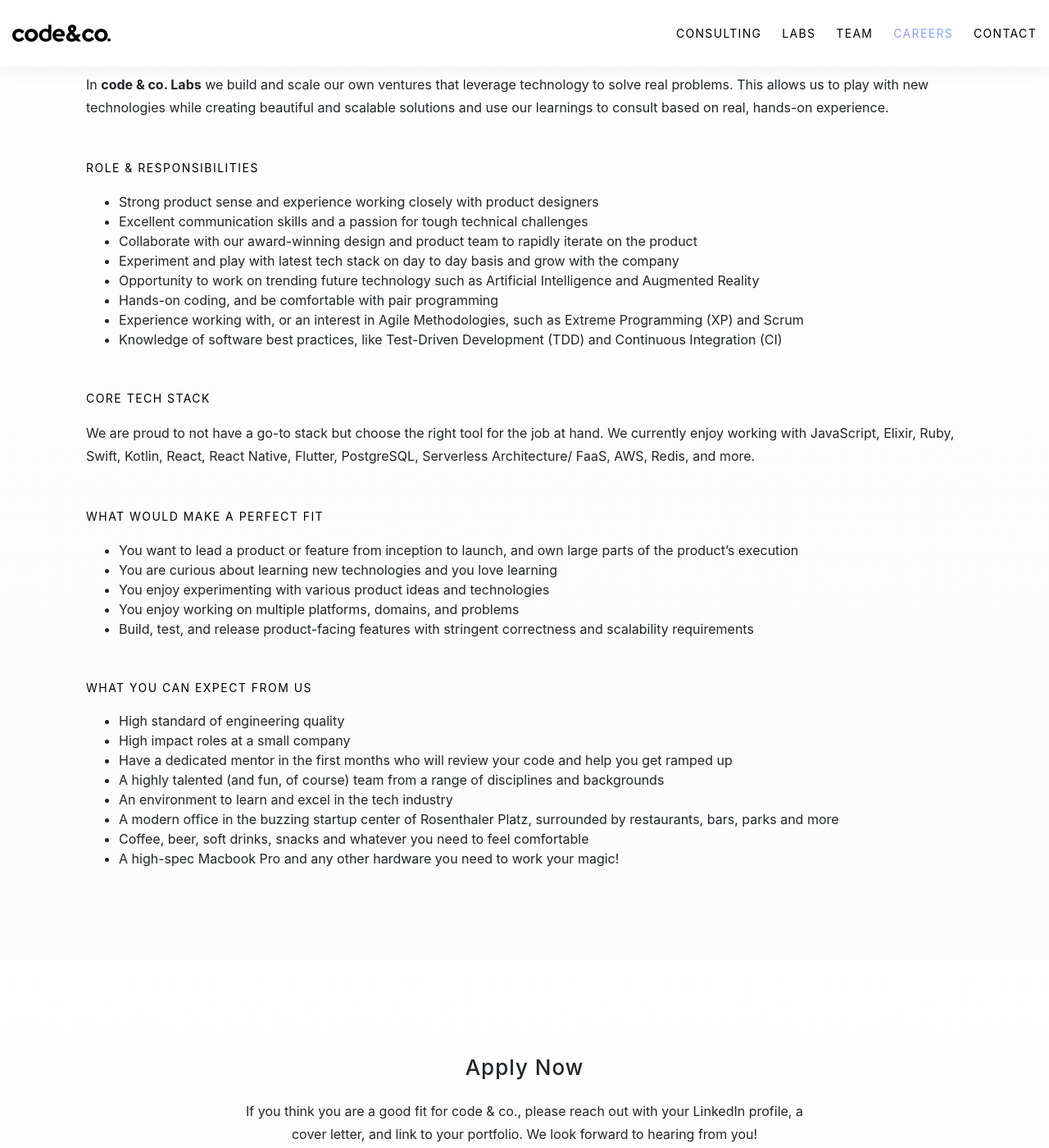
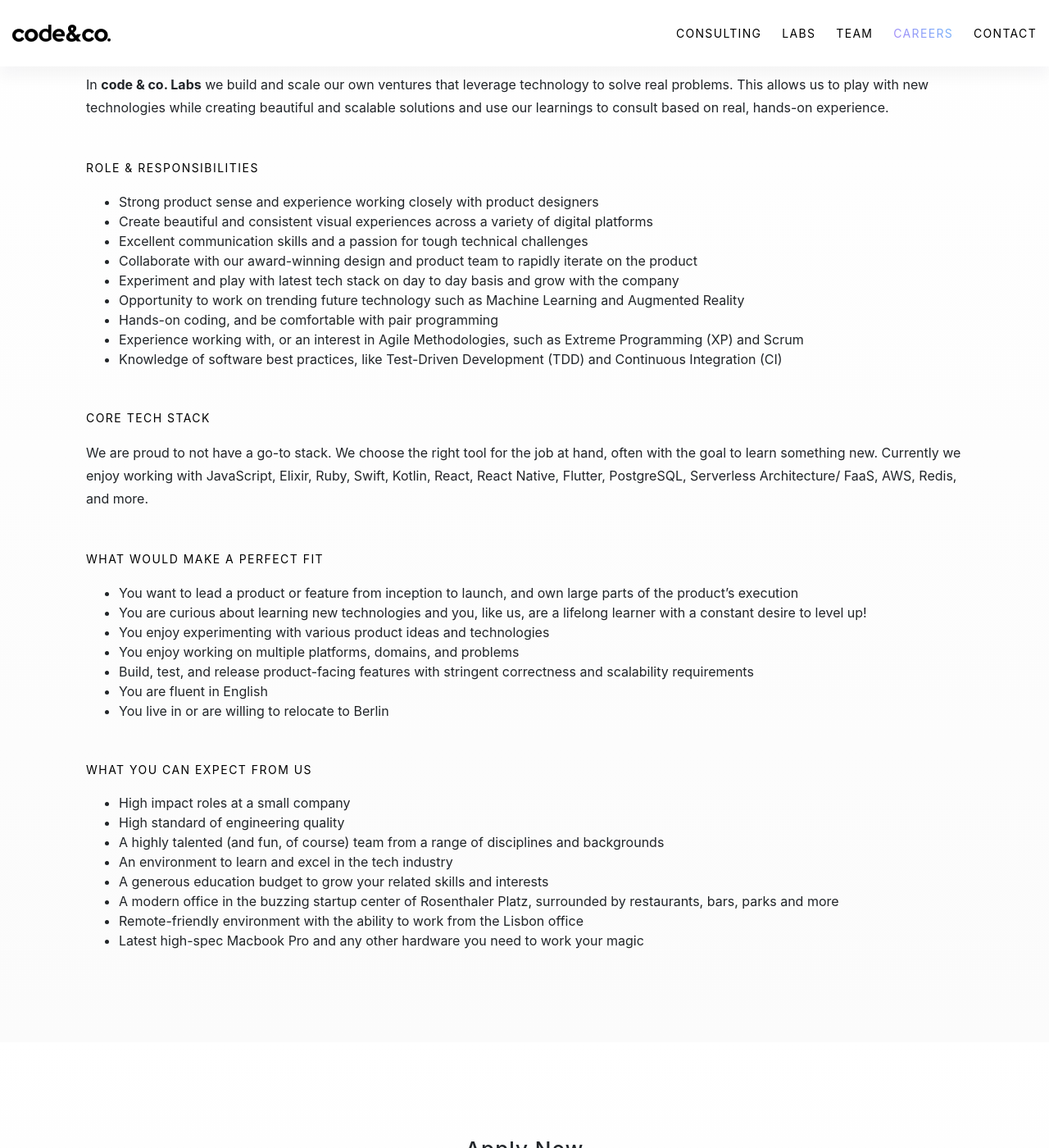
Before and after one commit to code-and-co/codeandcodotcom, a Jekyll site: the page built from _posts/2018-05-10-BERLIN-software-engineer.markdown, in a window 1280 px wide and 1400 px high, scrolled down 833 px. Shown: the whole window at 82% size. Built offline with Jekyll 4.4.1, drawn with Linux system fonts in a browser that asks for light colours; some of the changed text lies outside the part shown.

Commit message:
added lisbon job posts

```diff
--- a/_posts/2018-05-12-entrepreneur-in-residence-future-ceo-fiesta-one.markdown
+++ b/_posts/2018-05-07-BERLIN-entrepreneur-in-residence-future-ceo-fiesta-one.markdown
@@ -4,7 +4,7 @@ permalink: /careers/:title/
 title: 'Entrepreneur in Residence & Founding CEO | Fiesta One | Careers at code & co. Labs'
 description: "We are looking for an exceptional, ambitious and entpreneurial Co-Founder and CEO to lead and grow our venture Fiesta One, a premium white-label festival app platform."
 
-job_title: 'Fiesta One: Entrepreneur in Residence & Founding CEO'
+job_title: 'BERLIN: Fiesta One: Entrepreneur in Residence & Founding CEO'
 subtitle: 'We are looking for an exceptional, ambitious and entpreneurial Co-Founder and CEO to lead and grow our venture Fiesta One, a premium white-label festival app platform.'
 apply_callout: "If you think you are a good fit for code & co., please reach out with your LinkedIn profile, a cover letter, and an example of your work that you're proud of. We look forward to hearing from you!"
 ---
--- a/_posts/2018-05-07-venture-development.markdown
+++ b/_posts/2018-05-07-BERLIN-venture-development.markdown
@@ -4,7 +4,7 @@ permalink: /careers/:title/
 title: 'Careers at code & co. Labs | Venture Development Intern'
 description: "Joining code & co. Labs as Venture Development Intern is a unique opportunity for entrepreneurs. You will help us build a new venture from scratch. You will work hand in hand with our software engineering, UX & product teams to help turn an idea into a product, and a product into a successful company."
 
-job_title: 'Venture Development Intern (Labs)'
+job_title: 'BERLIN: Venture Development Intern (Labs)'
 subtitle: 'We are looking for a hungry and ambitious entrepreneurial talent who wants to scale ventures with us.'
 apply_callout: "If you think you are a good fit for code & co., please reach out with your LinkedIn profile, a cover letter, and a project or product that you're proud of. We look forward to hearing from you!"
 ---
--- a/_posts/2018-05-11-senior-software-engineer.markdown
+++ b/_posts/2018-05-10-BERLIN-software-engineer.markdown
@@ -1,11 +1,11 @@
 ---
 layout: post
 permalink: /careers/:title/
-title: 'Careers at code & co. | Senior Software Engineer'
-description: "We are looking for a Senior Software Engineer to join our engineering team. Build intuitive, beautiful and scalable experiences with us."
+title: 'Careers at code & co. | Software Engineer'
+description: "We are looking for a Software Engineer to join our engineering team in Berlin. Come and build intuitive, beautiful and scalable experiences with us."
 
-job_title: 'Senior Software Engineer'
-subtitle: 'We are looking for a Senior Software Engineer to join our engineering team. Build intuitive, beautiful and scalable experiences with us.'
+job_title: 'BERLIN: Software Engineer'
+subtitle: 'We are looking for a Software Engineer to join our engineering team in our Berlin office. Build intuitive, beautiful and scalable experiences with us.'
 apply_callout: 'If you think you are a good fit for code & co., please reach out with your LinkedIn profile, a cover letter, and link to your portfolio. We look forward to hearing from you!'
 ---
 
@@ -20,10 +20,11 @@ In **code & co. Labs** we build and scale our own ventures that leverage technol
 Role & Responsibilities
 
 - Strong product sense and experience working closely with product designers
+- Create beautiful and consistent visual experiences across a variety of digital platforms
 - Excellent communication skills and a passion for tough technical challenges
 - Collaborate with our award-winning design and product team to rapidly iterate on the product
 - Experiment and play with latest tech stack on day to day basis and grow with the company
-- Opportunity to work on trending future technology such as Artificial Intelligence and Augmented Reality
+- Opportunity to work on trending future technology such as Machine Learning and Augmented Reality
 - Hands-on coding, and be comfortable with pair programming
 - Experience working with, or an interest in Agile Methodologies, such as Extreme Programming (XP) and Scrum
 - Knowledge of software best practices, like Test-Driven Development (TDD) and Continuous Integration (CI)
@@ -31,27 +32,29 @@ Role & Responsibilities
 {:.subtitle.mt-5.mb-3}
 Core Tech Stack
 
-We are proud to not have a go-to stack but choose the right tool for the job at hand. We currently enjoy working with JavaScript, Elixir, Ruby, Swift, Kotlin, React, React Native, Flutter, PostgreSQL, Serverless Architecture/ FaaS, AWS, Redis, and more.
+We are proud to not have a go-to stack. We choose the right tool for the job at hand, often with the goal to learn something new. Currently we enjoy working with JavaScript, Elixir, Ruby, Swift, Kotlin, React, React Native, Flutter, PostgreSQL, Serverless Architecture/ FaaS, AWS, Redis, and more.
 
 {:.subtitle.mt-5.mb-3}
 What would make a perfect fit
 
-- You want to lead a product or feature from inception to launch, and own large parts of the product’s execution
-- You are curious about learning new technologies and you love learning
+- You want to lead a product or feature from inception to launch, and own large parts of the product's execution
+- You are curious about learning new technologies and you, like us, are a lifelong learner with a constant desire to level up!
 - You enjoy experimenting with various product ideas and technologies
 - You enjoy working on multiple platforms, domains, and problems
 - Build, test, and release product-facing features with stringent correctness and scalability requirements
+- You are fluent in English
+- You live in or are willing to relocate to Berlin
 
 
 
 {:.subtitle.mt-5.mb-3}
 What you can expect from us
 
+- High impact roles at a small company
 - High standard of engineering quality
-- High impact roles at a small company
-- Have a dedicated mentor in the first months who will review your code and help you get ramped up
 - A highly talented (and fun, of course) team from a range of disciplines and backgrounds
 - An environment to learn and excel in the tech industry
+- A generous education budget to grow your related skills and interests
 - A modern office in the buzzing startup center of Rosenthaler Platz, surrounded by restaurants, bars, parks and more
-- Coffee, beer, soft drinks, snacks and whatever you need to feel comfortable
-- A high-spec Macbook Pro and any other hardware you need to work your magic!
+- Remote-friendly environment with the ability to work from the Lisbon office
+- Latest high-spec Macbook Pro and any other hardware you need to work your magic
--- a/contact/index.html
+++ b/contact/index.html
@@ -15,7 +15,7 @@ body_class: full-page
 			<div class="col col-12 col-lg-6">
 				<div class="contact-card text-center">
 					<div class="logo-wrap d-none d-lg-block">
-						{% include svg/hero-logo-svg.html width="245" height="54" %}
+						<!-- {% include svg/hero-logo-svg.html width="245" height="54" %} -->
 					</div>
 					<a class="grdt-link" href="mailto:&#104;&#101;&#108;&#108;&#111;&#064;&#099;&#111;&#100;&#101;&#097;&#110;&#100;&#099;&#111;&#046;&#099;&#111;&#109;">&#104;&#101;&#108;&#108;&#111;&#064;&#099;&#111;&#100;&#101;&#097;&#110;&#100;&#099;&#111;&#046;&#099;&#111;&#109;</a>
 					<address>code &amp; co.<br>Torstrasse 117<br>10119 Berlin<br>Germany</address>
```
Also changed, not shown: _posts/2018-05-09-ui-ux-designer.markdown (deleted, +0 -53 lines), _posts/2018-05-13-LISBON-software-engineer.markdown (added, +64 -0 lines), _posts/2018-05-13-LISBON-ui-ux-designer copy.markdown (added, +59 -0 lines), _drafts/2018-05-10-product-manager.markdown (renamed from _posts/2018-05-10-product-manager.markdown), _drafts/2018-05-11-junior-software-engineer.markdown (renamed from _posts/2018-05-11-junior-software-engineer.markdown), 16 other files.
